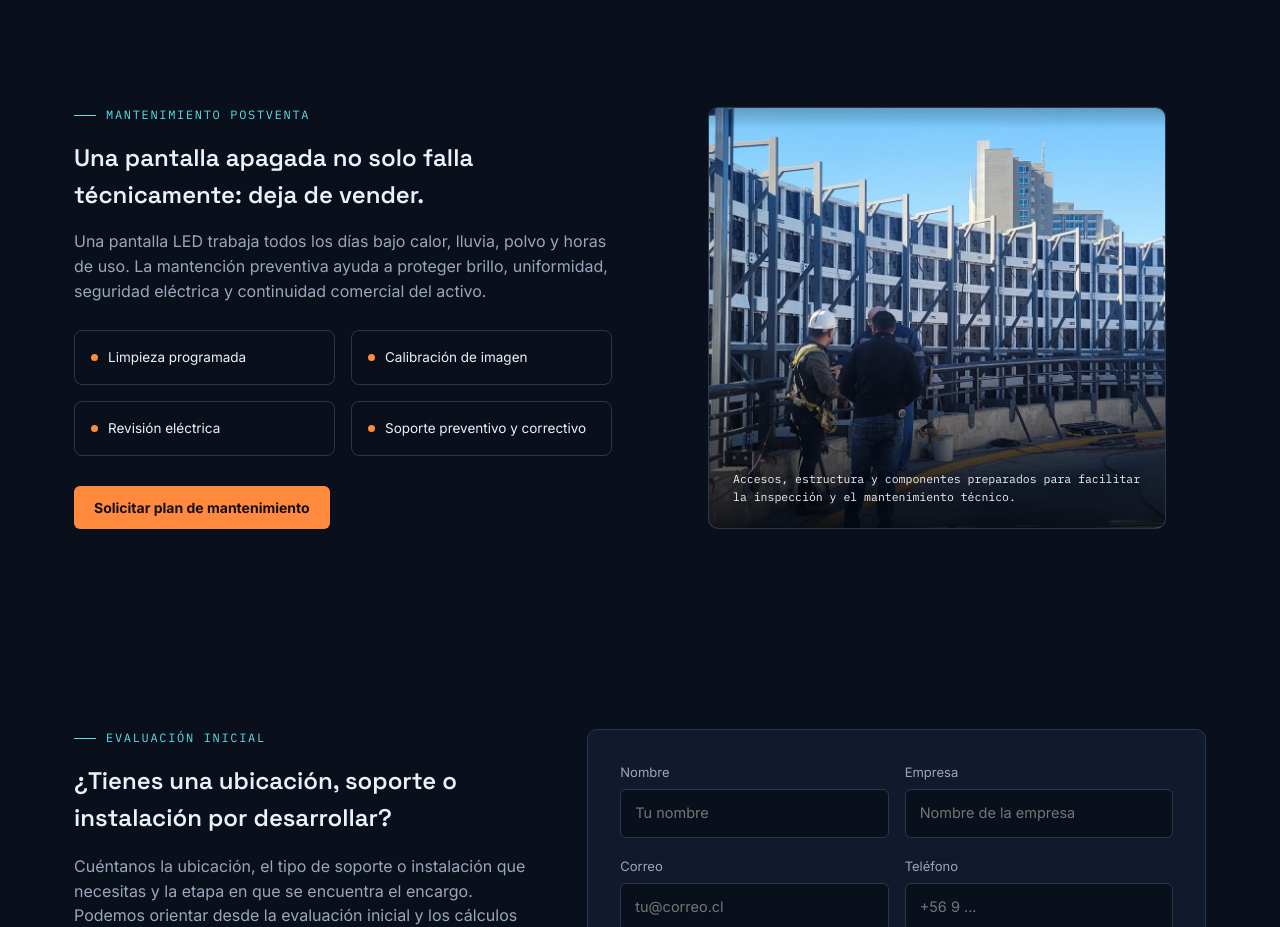
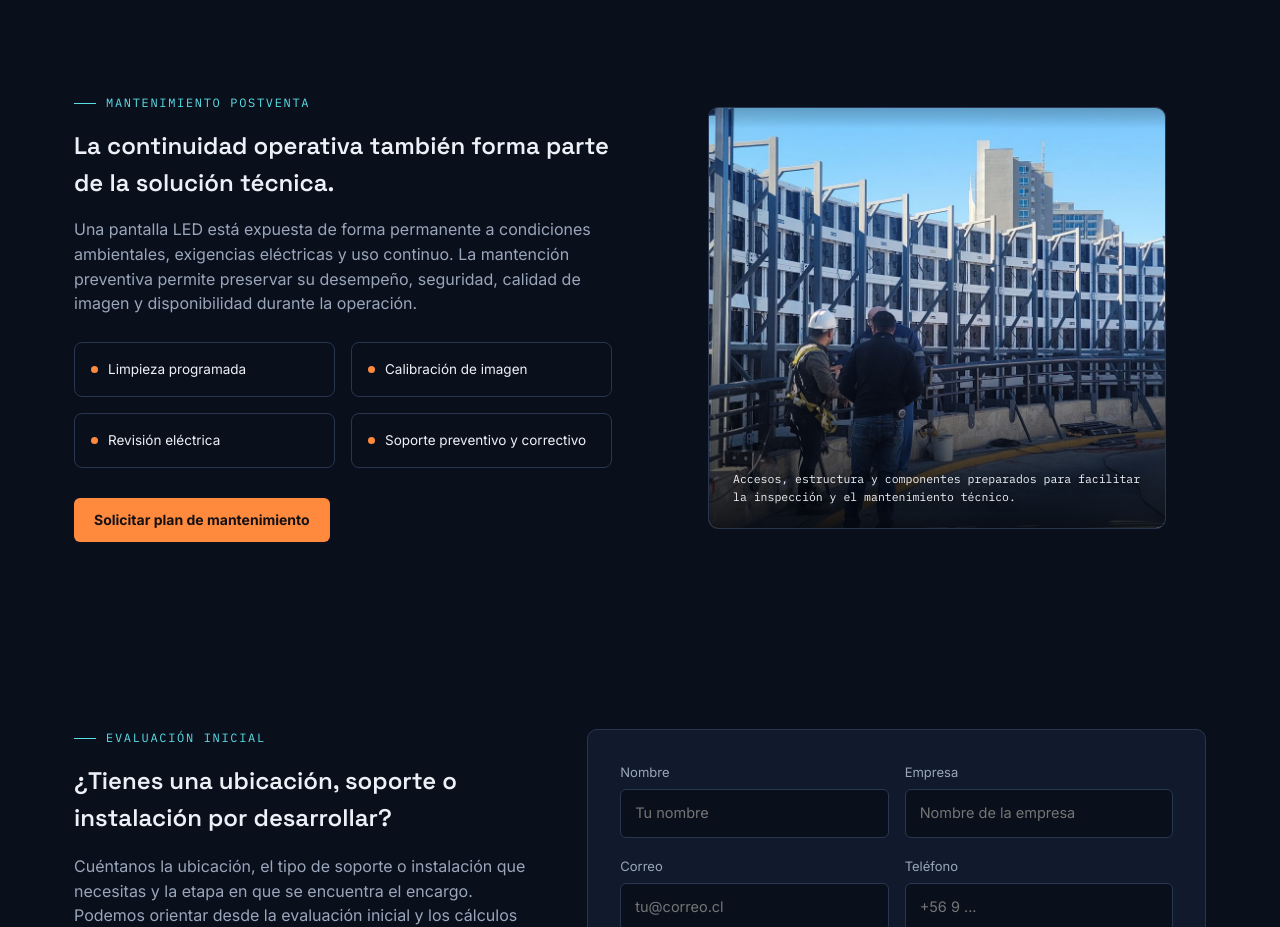
Before and after one commit to fmedinas84/publimetal, a plain HTML site: page index.html in a window 1280 px wide. Shown: the part 5820-6747 px from the top of the page. Drawn offline with Linux system fonts and the light colour scheme.

Commit message:
feat: actualizar mensaje de mantenimiento postventa

```diff
--- a/index.html
+++ b/index.html
@@ -585,8 +585,8 @@
     <div class="container maint-grid">
       <div>
         <div class="eyebrow">Mantenimiento postventa</div>
-        <h2>Una pantalla apagada no solo falla técnicamente: deja de vender.</h2>
-        <p style="color:var(--muted);margin-top:16px">Una pantalla LED trabaja todos los días bajo calor, lluvia, polvo y horas de uso. La mantención preventiva ayuda a proteger brillo, uniformidad, seguridad eléctrica y continuidad comercial del activo.</p>
+        <h2>La continuidad operativa también forma parte de la solución técnica.</h2>
+        <p style="color:var(--muted);margin-top:16px">Una pantalla LED está expuesta de forma permanente a condiciones ambientales, exigencias eléctricas y uso continuo. La mantención preventiva permite preservar su desempeño, seguridad, calidad de imagen y disponibilidad durante la operación.</p>
         <div class="maint-features">
           <div class="maint-feature"><span class="dotm"></span>Limpieza programada</div>
           <div class="maint-feature"><span class="dotm"></span>Calibración de imagen</div>
```
